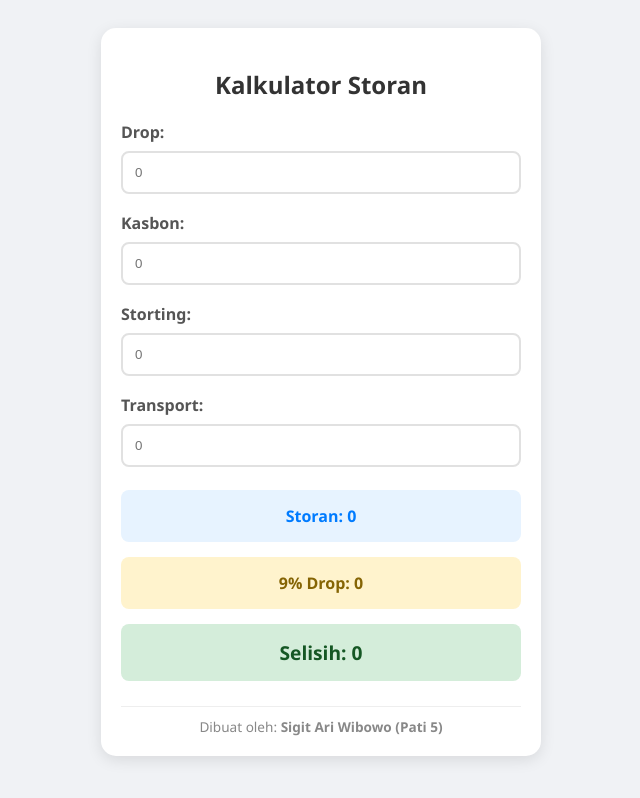
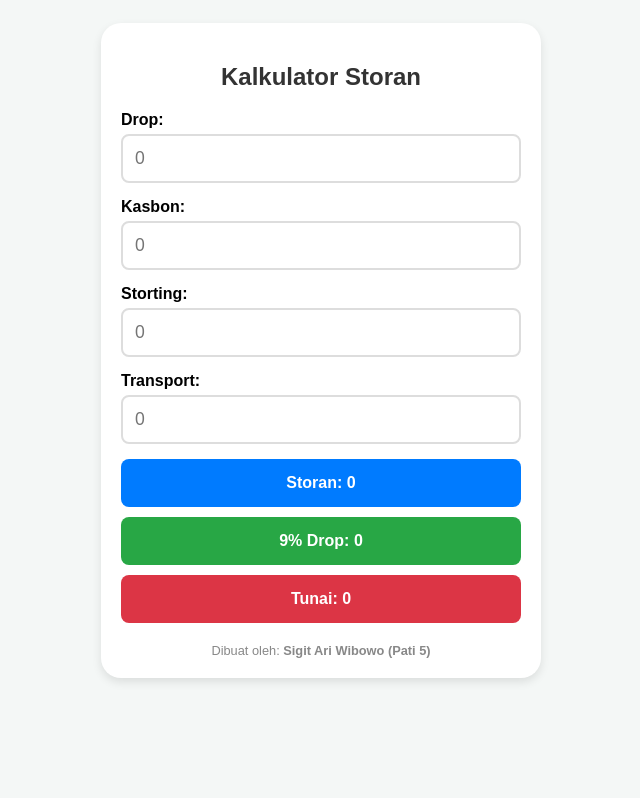
Before and after one commit to faisalbolenk/Kalkulator-storan, a plain HTML site: page index.html in a window 1280 px wide. Shown: the whole page, without its empty margins (319-959 px from the left). Drawn offline with Linux system fonts and the light colour scheme.

Commit message:
Update index.html

```diff
--- a/index.html
+++ b/index.html
@@ -5,17 +5,17 @@
     <meta name="viewport" content="width=device-width, initial-scale=1.0">
     <title>Kalkulator Storan Pati 5</title>
     <style>
-        body { font-family: 'Segoe UI', Tahoma, Geneva, Verdana, sans-serif; padding: 20px; background-color: #f0f2f5; }
-        .container { max-width: 400px; margin: auto; background: white; padding: 20px; border-radius: 15px; box-shadow: 0 4px 15px rgba(0,0,0,0.1); }
-        h2 { text-align: center; color: #333; margin-bottom: 20px; }
-        label { display: block; margin-top: 10px; font-weight: 600; color: #555; }
-        input { width: 100%; padding: 12px; margin: 8px 0; border: 2px solid #e1e1e1; border-radius: 8px; box-sizing: border-box; transition: 0.3s; }
-        input:focus { border-color: #007bff; outline: none; }
-        .result-box { padding: 15px; margin-top: 15px; border-radius: 8px; text-align: center; font-weight: bold; }
-        .storan { background-color: #e7f3ff; color: #007bff; }
-        .persen { background-color: #fff3cd; color: #856404; }
-        .final { background-color: #d4edda; color: #155724; font-size: 1.2em; }
-        .footer { text-align: center; margin-top: 25px; font-size: 0.85em; color: #888; border-top: 1px solid #eee; padding-top: 10px; }
+        body { font-family: sans-serif; background-color: #f4f7f6; padding: 15px; }
+        .container { max-width: 400px; margin: auto; background: white; padding: 20px; border-radius: 20px; box-shadow: 0 4px 10px rgba(0,0,0,0.1); }
+        h2 { text-align: center; color: #333; }
+        .input-group { margin-bottom: 15px; }
+        label { display: block; font-weight: bold; margin-bottom: 5px; }
+        input { width: 100%; padding: 12px; border: 2px solid #ddd; border-radius: 8px; box-sizing: border-box; font-size: 1.1em; }
+        .result-box { padding: 15px; margin-top: 10px; border-radius: 8px; text-align: center; font-weight: bold; color: white; margin-bottom: 10px; }
+        .storan { background-color: #007bff; }
+        .persen { background-color: #28a745; }
+        .final { background-color: #dc3545; }
+        .footer { text-align: center; font-size: 0.8em; color: #888; margin-top: 20px; }
     </style>
 </head>
 <body>
@@ -23,41 +23,53 @@
     <div class="container">
         <h2>Kalkulator Storan</h2>
 
+        <div class="input-group">
             <label>Drop:</label>
             <input type="number" id="drop" oninput="hitung()" placeholder="0">
-
+        </div>
+        <div class="input-group">
             <label>Kasbon:</label>
             <input type="number" id="kasbon" oninput="hitung()" placeholder="0">
-
+        </div>
+        <div class="input-group">
             <label>Storting:</label>
             <input type="number" id="storting" oninput="hitung()" placeholder="0">
-
+        </div>
+        <div class="input-group">
             <label>Transport:</label>
             <input type="number" id="transport" oninput="hitung()" placeholder="0">
+        </div>
 
         <div class="result-box storan" id="hasilStoran">Storan: 0</div>
         <div class="result-box persen" id="hasil9persen">9% Drop: 0</div>
-        <div class="result-box final" id="hasilSelisih">Selisih: 0</div>
+        <div class="result-box final" id="hasilSelisih">Tunai: 0</div>
 
-        <div class="footer">
-            Dibuat oleh: <b>Sigit Ari Wibowo (Pati 5)</b>
-        </div>
+        <div class="footer">Dibuat oleh: <b>Sigit Ari Wibowo (Pati 5)</b></div>
     </div>
 
     <script>
         function hitung() {
-            let drop = parseFloat(document.getElementById('drop').value) || 0;
-            let kasbon = parseFloat(document.getElementById('kasbon').value) || 0;
-            let storting = parseFloat(document.getElementById('storting').value) || 0;
-            let transport = parseFloat(document.getElementById('transport').value) || 0;
+            // Mengambil elemen input
+            let d = document.getElementById('drop').value;
+            let k = document.getElementById('kasbon').value;
+            let s = document.getElementById('storting').value;
+            let t = document.getElementById('transport').value;
 
+            // Mengubah ke angka (jika kosong dianggap 0)
+            let drop = parseFloat(d) || 0;
+            let kasbon = parseFloat(k) || 0;
+            let storting = parseFloat(s) || 0;
+            let transport = parseFloat(t) || 0;
+
+            // Rumus
             let storan = (drop * 0.20) + kasbon + storting - drop - transport;
             let persen9 = drop * 0.09;
-            let selisih = storan - persen9;
+            let tunai = storan - persen9;
 
+            // Menampilkan hasil
             document.getElementById('hasilStoran').innerText = "Storan: " + storan.toLocaleString('id-ID');
             document.getElementById('hasil9persen').innerText = "9% Drop: " + persen9.toLocaleString('id-ID');
-            document.getElementById('hasilSelisih').innerText = "Selisih: " + selisih.toLocaleString('id-ID');
+            document.getElementById('hasilSelisih').innerText = "Tunai: " + tunai.toLocaleString('id-ID');
         }
     </script>
 </body>
```
Lines whose indentation alone changed are shown as unchanged.
